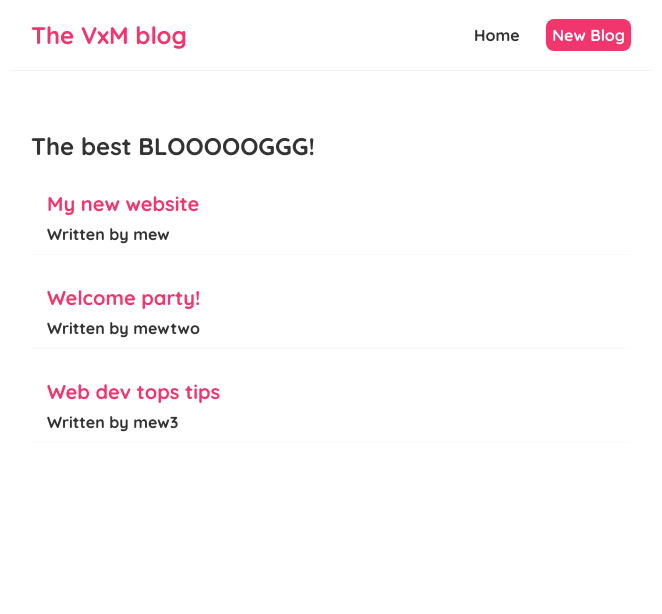
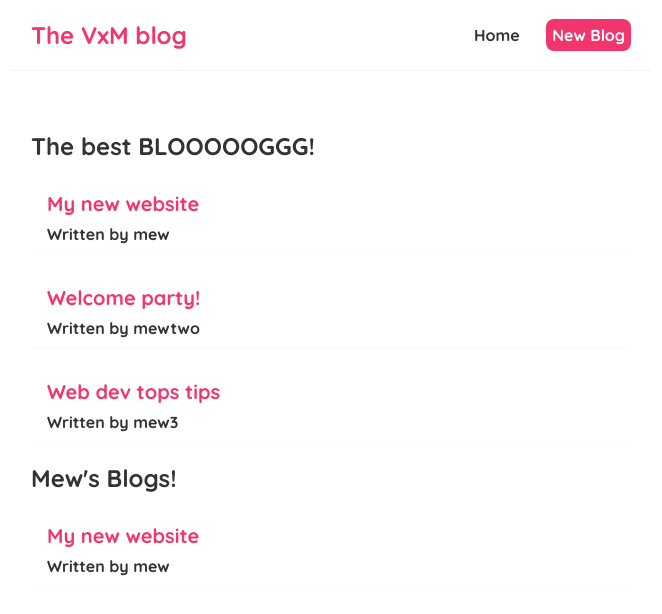
Before and after one commit to fusillian/vxm-blog, a React (Create React App) app: page / in a window 1280 px wide. Shown: the top 614 px of the page, without its empty margins (309-971 px from the left). Built offline with nearby package versions, Linux system fonts and the light colour scheme.

Commit message:
reusing components

```diff
--- a/src/Home.js
+++ b/src/Home.js
@@ -26,6 +26,10 @@ const Home = () => {
     return (
         <div className="home">
             <BlogList blogs={blogs} title="The best BLOOOOOGGG!" />
+            <BlogList
+                blogs={blogs.filter((blog) => blog.author === "mew")}
+                title="Mew's Blogs!"
+            />
         </div>
     );
 };
```
